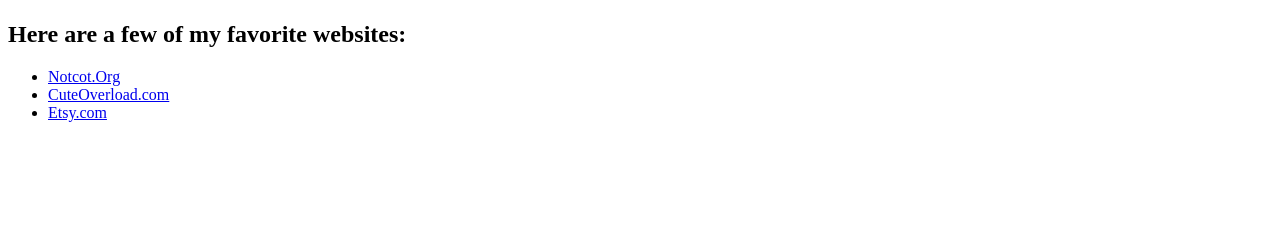
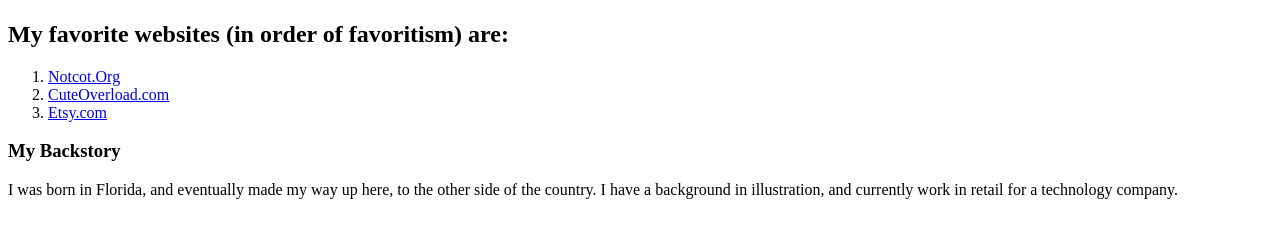
Before and after one commit to tiffbogus/aboutme, a plain HTML site: page aboutme.html in a window 1280 px wide. Shown: the part 383-620 px from the top of the page. Drawn offline with Linux system fonts and the light colour scheme.

Commit message:
Change websites list to ordered list, add backstory.

```diff
--- a/aboutme.html
+++ b/aboutme.html
@@ -6,12 +6,15 @@
 
   <body>
     <h1>Tiff Bogus!</h1>
-    <img src="http://i.imgur.com/47oHHDB.jpg">
-    <h2>Here are a few of my favorite websites:</h2>
-      <ul>
+    <img src="http://i.imgur.com/47oHHDB.jpg" alt="Old self portrait.">
+    <h2>My favorite websites (in order of favoritism) are:</h2>
+      <ol>
         <li><a href="http://www.notcot.org">Notcot.Org</a></li>
         <li><a href="http://www.cuteoverload.com">CuteOverload.com</a></li>
         <li><a href="http://www.etsy.com">Etsy.com</a>
-      </ul>
+      </ol>
+
+      <h3>My Backstory</h3>
+      <p>I was born in Florida, and eventually made my way up here, to the other side of the country. I have a background in illustration, and currently work in retail for a technology company.</p>
 
 </html>
```
